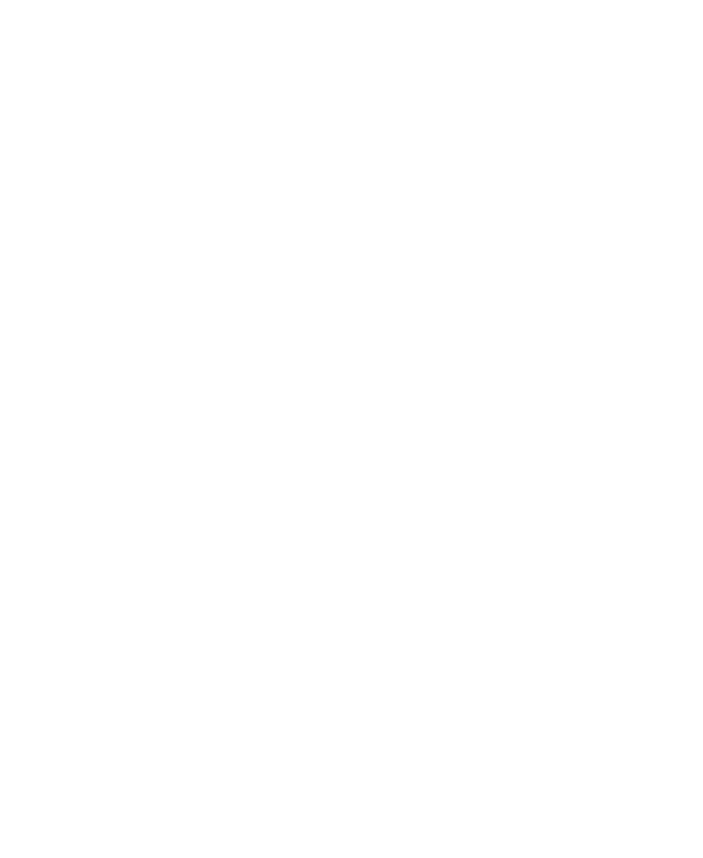
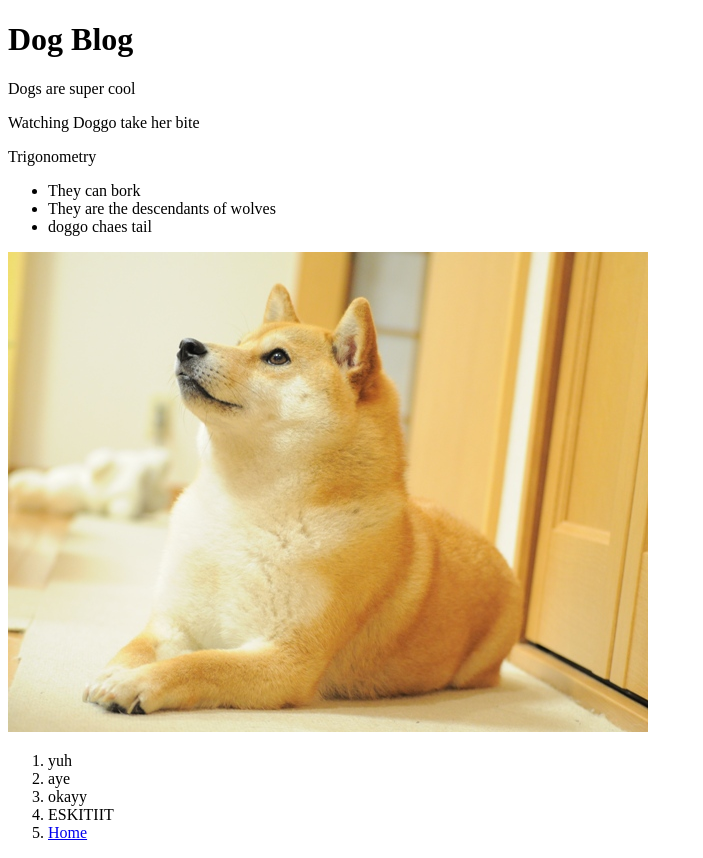
Before and after one commit to avianEnthusiast/SavvyCode, a plain HTML site: page blog/index.html in a window 1280 px wide. Shown: the whole page, without its empty margins (0-703 px from the left). Before the commit the page ends 800 px from the top, so only its background shows below. Drawn offline with Linux system fonts and the light colour scheme.

Commit message:
Dog Blog Connected to Haiku

```diff
--- a/blog/index.html
+++ b/blog/index.html
@@ -0,0 +1,34 @@
+<!DOCTYPE html>
+<html lang="en">
+<head>
+  <meta charset="UTF-8">
+  <meta name="viewport" content="width=device-width, initial-scale=1.0">
+  <meta http-equiv="X-UA-Compatible" content="ie=edge">
+  <title>Dog Blog</title>
+</head>
+<body>
+  <h1>Dog Blog</h1>
+
+  <p>Dogs are super cool</p>
+
+  <p>Watching Doggo take her bite</p>
+
+  <p>Trigonometry</p>
+  <ul>
+    <li>They can bork</li>
+    <li>They are the descendants of wolves
+    </li>
+    <li>doggo chaes tail</li>
+  </ul>
+
+    <img src="./Shibe.jpg" alt="Bork">
+
+  <ol>
+    <li>yuh</li>
+    <li>aye</li>
+    <li>okayy</li>
+    <li>ESKITIIT</li>
+    <li><a href="../index.html">Home</a></li>
+  </ol>
+</body>
+</html>
```
Also changed, not shown: index.html (+4 -1 lines), albatros-hurleur-pi3.jpg (added), blog/Shibe.jpg (added).
